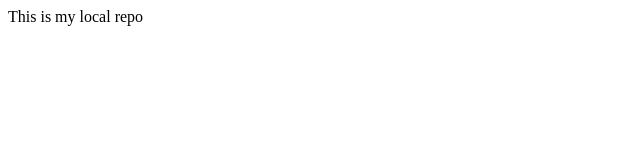
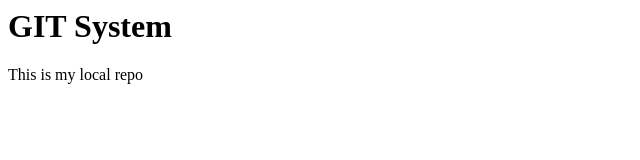
Before and after one commit to tushar-its/LocalRepo, a plain HTML site: page index.html in a window 1280 px wide. Shown: the whole page, without its empty margins (0-640 px from the left). Drawn offline with Linux system fonts and the light colour scheme.

Commit message:
H1 Tag Added

```diff
--- a/index.html
+++ b/index.html
@@ -1 +1,2 @@
+<h1>GIT System</h1>
 <p>This is my local repo</p>
```
